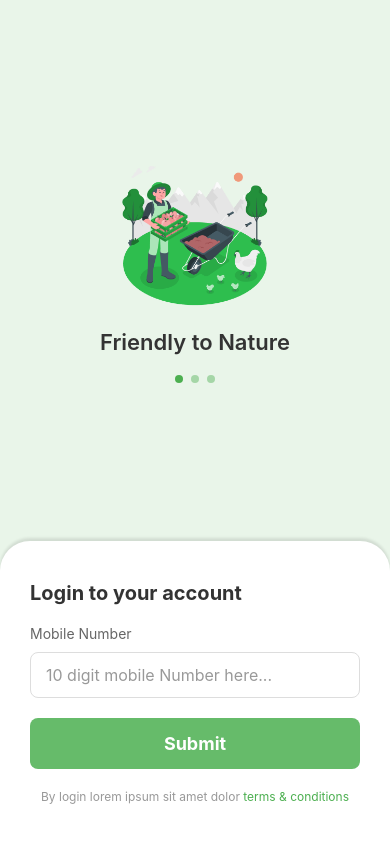
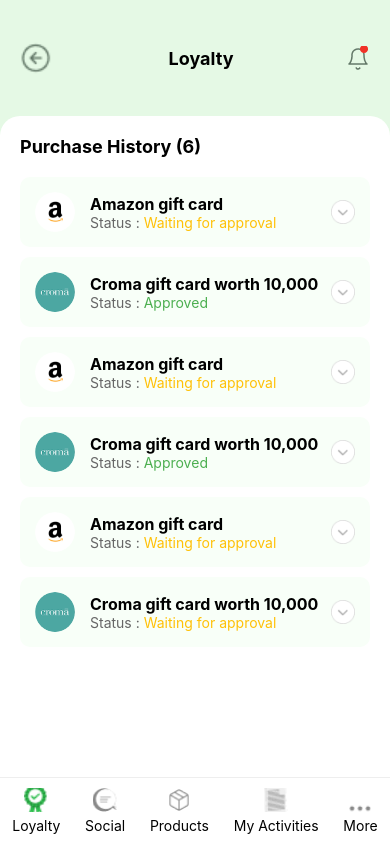
Before and after one commit to aadityasirsathcse-create/Agri, a React Native app: screen /RewardHistory in a window 390 px wide. Built offline with nearby package versions, Linux system fonts and the light colour scheme; what react-native-worklets would draw is missing.

Commit message:
Added RewardHistoryScreen and navigation to it from LoyaltyScreen.

```diff
--- a/App.tsx
+++ b/App.tsx
@@ -8,6 +8,7 @@
 import LoyaltyScreen from './src/screens/LoyaltyScreen';
 import AllRewardsScreen from './src/screens/AllRewardsScreen';
 import PointsCalculatorScreen from './src/screens/PointsCalculatorScreen';
+import RewardHistoryScreen from './src/screens/RewardHistoryScreen';
 import { SafeAreaView } from 'react-native';
 
 export type RootStackParamList = {
@@ -17,6 +18,7 @@
   Loyalty: undefined;
   AllRewards: undefined;
   PointsCalculator: undefined;
+    RewardHistory: undefined;
 };
 
 const Stack = createStackNavigator<RootStackParamList>();
@@ -33,6 +35,7 @@
         <Stack.Screen name="Loyalty" component={LoyaltyScreen} />
         <Stack.Screen name="AllRewards" component={AllRewardsScreen} />
         <Stack.Screen name="PointsCalculator" component={PointsCalculatorScreen} />
+        <Stack.Screen name="RewardHistory" component={RewardHistoryScreen} />
       </Stack.Navigator>
     </NavigationContainer>
     </SafeAreaView>
--- a/src/screens/LoyaltyScreen.tsx
+++ b/src/screens/LoyaltyScreen.tsx
@@ -76,7 +76,7 @@
 
                 <Text style={styles.actionText}>Points Calculator</Text>
             </TouchableOpacity>
-            <TouchableOpacity style={styles.actionButton}>
+            <TouchableOpacity style={styles.actionButton} onPress={() => navigation.navigate('RewardHistory')}>
     <Image source={require('../assets/cal.png')} style={styles.navIcon} />
 
                 <Text style={styles.actionText}>Rewards History</Text>
--- /dev/null
+++ b/src/screens/RewardHistoryScreen.tsx
@@ -0,0 +1,284 @@
+import React, { useState } from 'react';
+import {
+  StyleSheet,
+  Text,
+  View,
+  SafeAreaView,
+  Image,
+  ScrollView,
+  TouchableOpacity,
+} from 'react-native';
+import { StackNavigationProp } from '@react-navigation/stack';
+import { RootStackParamList } from '../../App';
+
+type RewardHistoryScreenNavigationProp = StackNavigationProp<
+  RootStackParamList,
+  'RewardHistory'
+>;
+
+type Props = {
+  navigation: RewardHistoryScreenNavigationProp;
+};
+
+interface HistoryItem {
+  name: string;
+  status: 'Waiting for approval' | 'Approved';
+  image: any;
+  trackingId: string;
+  points: number;
+  email: string;
+  claimedDate: string;
+  approvedDate: string;
+}
+
+const RewardHistoryScreen: React.FC<Props> = ({ navigation }) => {
+  const [expandedIndex, setExpandedIndex] = useState<number | null>(null);
+
+  const historyItems: HistoryItem[] = [
+    {
+      name: 'Amazon gift card',
+      status: 'Waiting for approval',
+      image: require('../assets/amazon.png'),
+      trackingId: '01AGC9378288899',
+      points: 1200,
+      email: 'ajith.kumar@company.com',
+      claimedDate: '12 March 2023',
+      approvedDate: '-',
+    },
+    {
+      name: 'Croma gift card worth 10,000',
+      status: 'Approved',
+      image: require('../assets/chroma.png'),
+      trackingId: '01AGC9378288899',
+      points: 10000,
+      email: 'ajith.kumar@company.com',
+      claimedDate: '11 March 2023',
+      approvedDate: '12 March 2023',
+    },
+    {
+      name: 'Amazon gift card',
+      status: 'Waiting for approval',
+      image: require('../assets/amazon.png'),
+      trackingId: '01AGC9378288899',
+      points: 1200,
+      email: 'ajith.kumar@company.com',
+      claimedDate: '12 March 2023',
+      approvedDate: '-',
+    },
+    {
+      name: 'Croma gift card worth 10,000',
+      status: 'Approved',
+      image: require('../assets/chroma.png'),
+      trackingId: '01AGC9378288899',
+      points: 10000,
+      email: 'ajith.kumar@company.com',
+      claimedDate: '11 March 2023',
+      approvedDate: '12 March 2023',
+    },
+    {
+        name: 'Amazon gift card',
+        status: 'Waiting for approval',
+        image: require('../assets/amazon.png'),
+        trackingId: '01AGC9378288899',
+        points: 1200,
+        email: 'ajith.kumar@company.com',
+        claimedDate: '12 March 2023',
+        approvedDate: '-',
+      },
+      {
+        name: 'Croma gift card worth 10,000',
+        status: 'Waiting for approval',
+        image: require('../assets/chroma.png'),
+        trackingId: '01AGC9378288899',
+        points: 10000,
+        email: 'ajith.kumar@company.com',
+        claimedDate: '11 March 2023',
+        approvedDate: '-',
+      },
+  ];
+
+  const totalHistory = historyItems.length;
+
+  const toggleExpand = (index: number) => {
+    setExpandedIndex(expandedIndex === index ? null : index);
+  };
+
+  return (
+    <SafeAreaView style={styles.container}>
+      <View style={styles.header}>
+        <TouchableOpacity onPress={() => navigation.goBack()}>
+          <Image source={require('../assets/back.png')} style={styles.backButton} />
+        </TouchableOpacity>
+        <Text style={styles.headerTitle}>Loyalty</Text>
+        <Image source={require('../assets/noti.png')} style={styles.bellIcon} />
+      </View>
+      <ScrollView style={styles.scrollView}>
+        <View style={styles.historyContainer}>
+          <Text style={styles.historyTitle}>Purchase History ({totalHistory})</Text>
+          {historyItems.map((item, index) => (
+            <View key={index} style={styles.historyItemWrapper}>
+              <View style={styles.historyItem}>
+                <Image source={item.image} style={styles.itemImage} />
+                <View style={styles.itemDetails}>
+                  <Text style={styles.itemName}>{item.name}</Text>
+                  <Text style={styles.itemStatus}>
+                    Status : <Text style={item.status === 'Approved' ? styles.approved : styles.waiting}>{item.status}</Text>
+                  </Text>
+                </View>
+                <TouchableOpacity onPress={() => toggleExpand(index)}>
+                  <Image
+                    source={expandedIndex === index ? require('../assets/up_arrow.png') : require('../assets/down_arrow.png')}
+                    style={styles.arrowIcon}
+                  />
+                </TouchableOpacity>
+              </View>
+              {expandedIndex === index && (
+                <View style={styles.expandedDetails}>
+                  <View style={styles.detailRow}>
+                    <Text style={styles.detailLabel}>Tracking ID</Text>
+                    <Text style={styles.detailValue}>: {item.trackingId}</Text>
+                  </View>
+                  <View style={styles.detailRow}>
+                    <Text style={styles.detailLabel}>Points deducted</Text>
+                    <Text style={styles.detailValue}>: {item.points}</Text>
+                  </View>
+                  <View style={styles.detailRow}>
+                    <Text style={styles.detailLabel}>Contact E-mail</Text>
+                    <Text style={styles.detailValue}>: {item.email}</Text>
+                  </View>
+                  <View style={styles.detailRow}>
+                    <Text style={styles.detailLabel}>Date claimed</Text>
+                    <Text style={styles.detailValue}>: {item.claimedDate}</Text>
+                  </View>
+                  <View style={styles.detailRow}>
+                    <Text style={styles.detailLabel}>Date approved</Text>
+                    <Text style={styles.detailValue}>: {item.approvedDate}</Text>
+                  </View>
+                </View>
+              )}
+            </View>
+          ))}
+        </View>
+      </ScrollView>
+      <View style={styles.bottomNav}>
+        <TouchableOpacity style={styles.navItem}><Image source={require('../assets/Group.png')} style={styles.navIcon} /><Text>Loyalty</Text></TouchableOpacity>
+        <TouchableOpacity style={styles.navItem}><Image source={require('../assets/social.png')} style={styles.navIcon} /><Text>Social</Text></TouchableOpacity>
+        <TouchableOpacity style={styles.navItem}><Image source={require('../assets/product.png')} style={styles.navIcon} /><Text>Products</Text></TouchableOpacity>
+        <TouchableOpacity style={styles.navItem}><Image source={require('../assets/activity.png')} style={styles.navIcon} /><Text>My Activities</Text></TouchableOpacity>
+        <TouchableOpacity style={styles.navItem}><Image source={require('../assets/more.png')} style={styles.navIcon} /><Text>More</Text></TouchableOpacity>
+      </View>
+    </SafeAreaView>
+  );
+};
+
+const styles = StyleSheet.create({
+  container: {
+    flex: 1,
+    backgroundColor: '#e5f9e5ff',
+  },
+  header: {
+    flexDirection: 'row',
+    alignItems: 'center',
+    justifyContent: 'space-between',
+    paddingHorizontal: 20,
+    paddingVertical: 40,
+    backgroundColor: '#e5f9e5ff',
+  },
+  backButton: {
+    width: 36,
+    height: 36,
+  },
+  headerTitle: {
+    fontSize: 18,
+    fontWeight: 'bold',
+  },
+  bellIcon: {
+    width: 24,
+    height: 24,
+  },
+  scrollView: {
+    flex: 1,
+    backgroundColor: '#FFFFFF',
+    borderTopLeftRadius: 20,
+    borderTopRightRadius: 20,
+    padding: 20,
+  },
+  historyContainer: {},
+  historyTitle: {
+    fontSize: 18,
+    fontWeight: 'bold',
+    marginBottom: 20,
+  },
+  historyItemWrapper: {
+    backgroundColor: '#f8fff8',
+    borderRadius: 10,
+    marginBottom: 10,
+    padding: 15,
+  },
+  historyItem: {
+    flexDirection: 'row',
+    alignItems: 'center',
+  },
+  itemImage: {
+    width: 40,
+    height: 40,
+    borderRadius: 20,
+  },
+  itemDetails: {
+    flex: 1,
+    marginLeft: 15,
+  },
+  itemName: {
+    fontSize: 16,
+    fontWeight: 'bold',
+  },
+  itemStatus: {
+    color: '#666',
+  },
+  approved: {
+    color: '#4CAF50',
+  },
+  waiting: {
+    color: '#FFC107',
+  },
+  arrowIcon: {
+    width: 24,
+    height: 24,
+  },
+  expandedDetails: {
+    marginTop: 15,
+    paddingTop: 15,
+    borderTopWidth: 1,
+    borderTopColor: '#eee',
+  },
+  detailRow: {
+    flexDirection: 'row',
+    marginBottom: 8,
+  },
+  detailLabel: {
+    width: 120,
+    color: '#666',
+  },
+  detailValue: {
+    flex: 1,
+    color: '#000',
+  },
+  bottomNav: {
+    flexDirection: 'row',
+    justifyContent: 'space-around',
+    paddingVertical: 10,
+    borderTopWidth: 1,
+    borderTopColor: '#EEEEEE',
+    backgroundColor: '#FFFFFF',
+  },
+  navItem: {
+    alignItems: 'center',
+  },
+  navIcon: {
+    width: 24,
+    height: 24,
+    marginBottom: 5,
+  },
+});
+
+export default RewardHistoryScreen;
```
Also changed, not shown: src/assets/down_arrow.png (added), src/assets/up_arrow.png (added).
